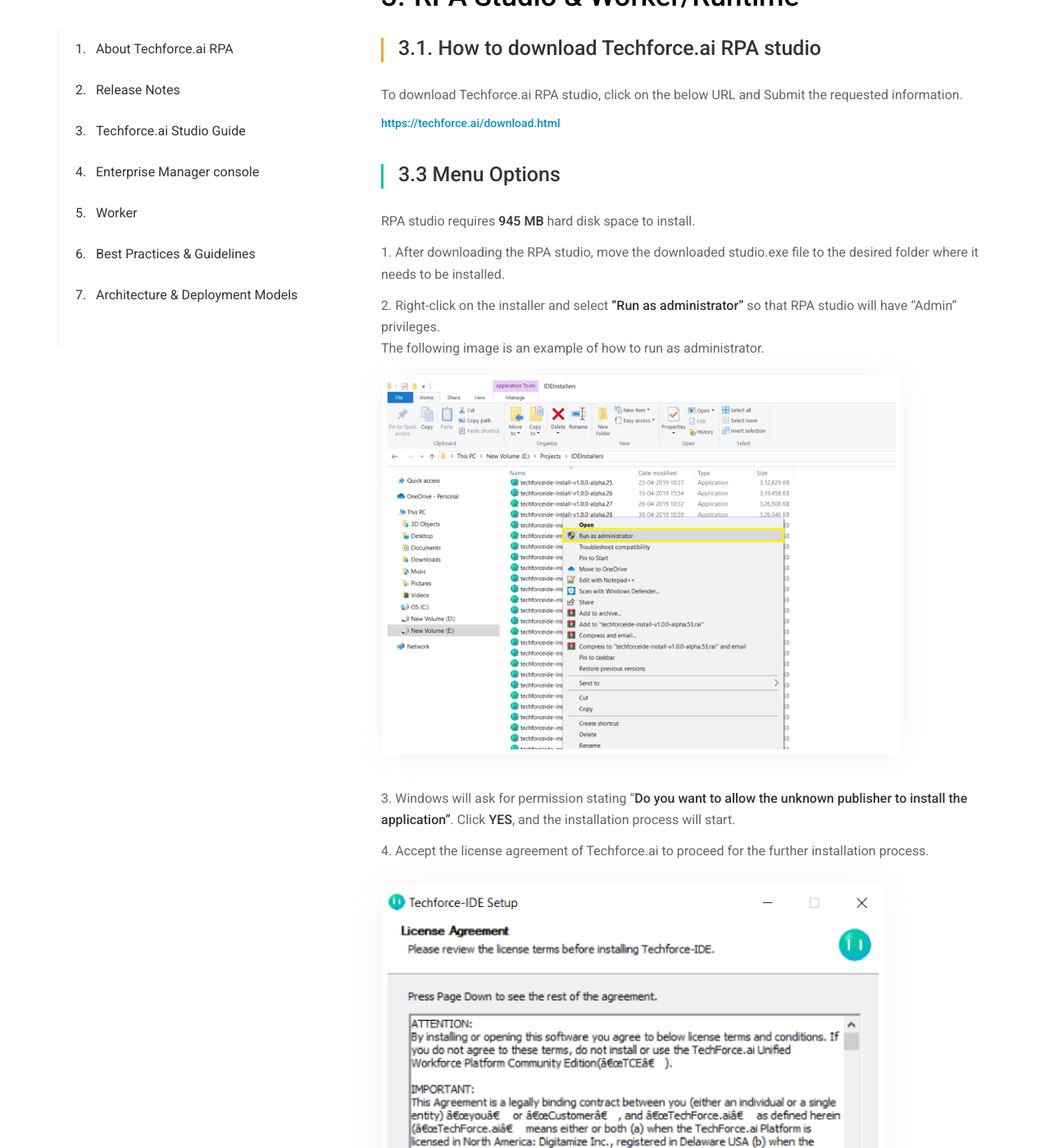
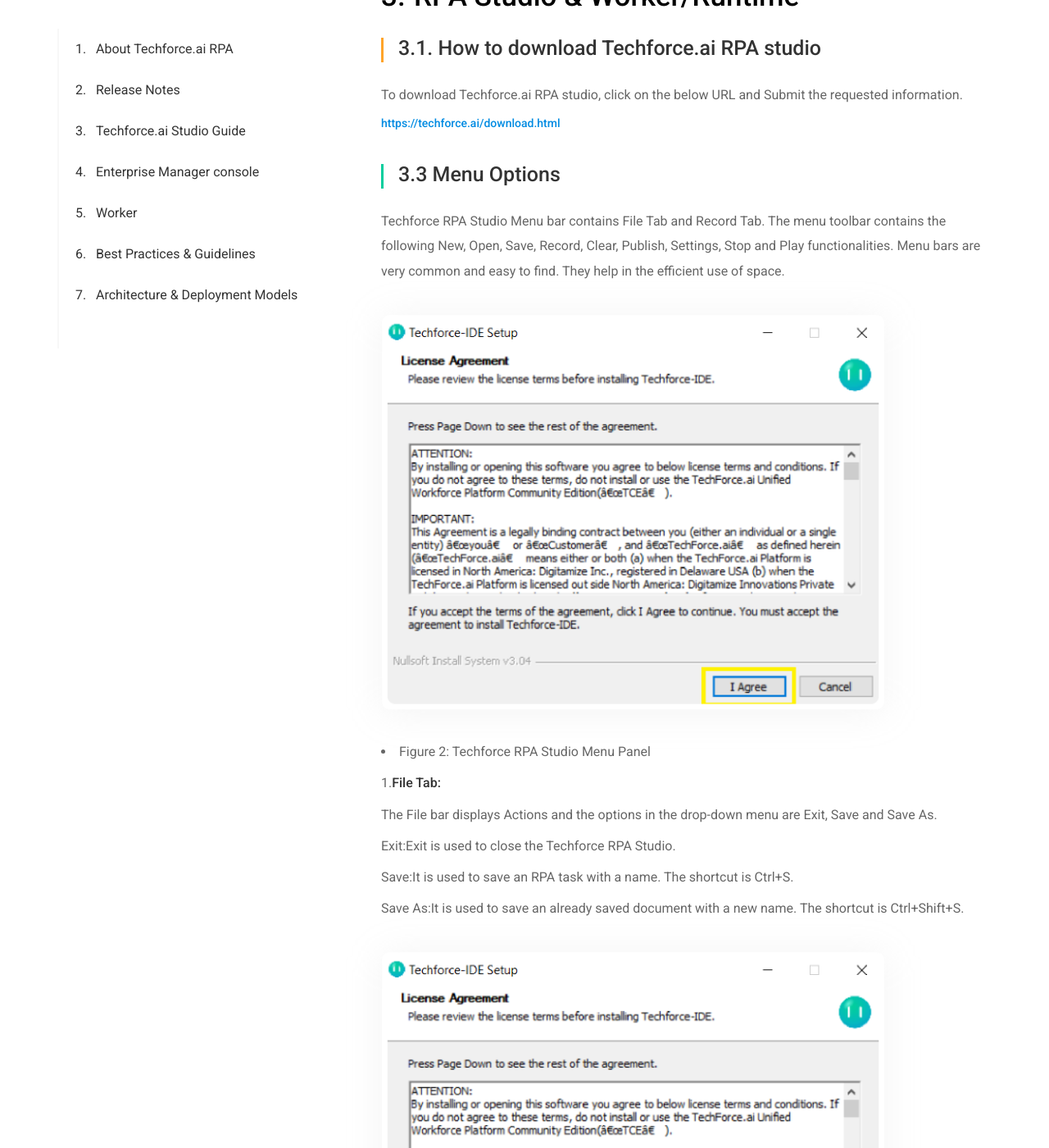
Before and after one commit to digitamizers/Documentation, a Jekyll site: the page built from index.md, in a window 1280 px wide and 1400 px high, scrolled down 3622 px. Shown: the whole window at 82% size. Built offline with Jekyll 4.4.1, drawn with Linux system fonts in a browser that asks for light colours; some of the changed text lies outside the part shown.

Commit message:
changesss

```diff
--- a/_layouts/default.html
+++ b/_layouts/default.html
@@ -934,38 +934,20 @@
                           </div>
                            <div id="Menu"  class="page-section">
                                <h4 class="green">3.3 Menu Options</h4>
-                               <p>RPA studio requires <strong>945 MB</strong> hard disk space to install.</p>
+                               <p>Techforce RPA Studio Menu bar contains File Tab and Record Tab. The menu toolbar contains the following New, Open, Save, Record, Clear, Publish, Settings, Stop and Play functionalities. Menu bars are very common and easy to find. They help in the efficient use of space.</p>
+                               <img src="{{ '/assets/images/doc-img2.png' | relative_url }}" alt="image">
+                               <li><span class="numbers">Figure 2: </span>  Techforce RPA Studio Menu Panel</li>
                                <ol>
-                                 <li><span class="numbers">1.</span> After downloading the RPA studio, move the downloaded studio.exe file to the desired folder where it needs to be installed.</li>
-                                 <li><span class="numbers">2.</span> Right-click on the installer and select <strong>“Run as administrator”</strong> so that RPA studio will have “Admin” privileges.<br>
-                                  The following image is an example of how to run as administrator.
-                                   <img src="{{ '/assets/images/doc-img1.png' | relative_url }}" alt="image" class="lessSpace">
-                                 </li>
-                                 <li>
-                                  <span class="numbers">3.</span> Windows will ask for permission stating “<strong>Do you want to allow the unknown publisher to install the application”</strong>. Click <strong>YES</strong>,  and the installation process will start. </li>
-                                  <li><span class="numbers">4.</span> Accept the license agreement of Techforce.ai to proceed for the further installation process.
-                                  <img src="{{ '/assets/images/doc-img2.png' | relative_url }}" alt="image">
-                                  The installation process will show the folder selection screen.
-                                  </li>
-                                  <li><span class="numbers">5.</span> Click on <strong>BROWSE</strong> and select a folder which does not contain a space in its name like shown in the image.
-                                    <img src="{{ '/assets/images/doc-img3.png' | relative_url }}" alt="image">
-                                  </li>
-                                  <li><span class="numbers">6.</span> After selecting the folder, click on <strong>“INSTALL”</strong> which will start installing RPA studio.
-                                    <img src="{{ '/assets/images/doc-img4.png' | relative_url }}" alt="image">
-                                    <blockquote>
-                                      <div>
-                                        <img src="{{ '/assets/images/idea.svg' | relative_url }}" alt="image">
-                                        TIP
-                                      </div>
-                                      <p>On the folder selection screen, make sure to select a folder, which does not contain any space in the folder name. If the selected folder contains any space in its name, then the RPA scripts built using the studio cannot be executed.</p>
-                                    </blockquote>
-                                  </li>
-                                  <li><span class="numbers">7.</span> The installation will take a bit time, and after installing the Studio, click on <strong>CLOSE</strong> button to proceed for further process.
-                                    <img src="{{ '/assets/images/doc-img5.png' | relative_url }}" alt="image">
-                                    RPA studio installer will prompt to download a dependency file. Install the dependency file.
-                                  </li>
-                                  <li class="mb-0"><span class="numbers">8.</span> Click on the <strong>“OK”</strong> button as shown in the above image, to install Techforce OCR, which is a dependency to RPA studio.
-                                  <img src="{{ '/assets/images/doc-img6.png' | relative_url }}" alt="image"></li>
+                                 <li><span class="numbers">1.</span><strong>File Tab:</strong></li>
+                                 <li>The File bar displays Actions and the options in the drop-down menu are Exit, Save and Save As.</li>
+                                 <li><stong>Exit:</strong>Exit is used to close the Techforce RPA Studio.</li>
+                                 <li><stong>Save:</strong>It is used to save an RPA task with a name. The shortcut is Ctrl+S.</li>
+                                 <li><stong>Save As:</strong>It is used to save an already saved document with a new name. The shortcut is Ctrl+Shift+S.</li>
+                                 <img src="{{ '/assets/images/doc-img2.png' | relative_url }}" alt="image">
+                                 <li><span class="numbers">Figure 3: </span>  Techforce RPA Studio File Tab</li>
+                                 <li><span class="numbers">2.</span><strong>Help Tab:</strong></li>
+                                 <li>The help tab displays the installed version of the studio. </li>
+
                                </ol>
                           </div>
                           <div id="ocr3"  class="page-section">
```
